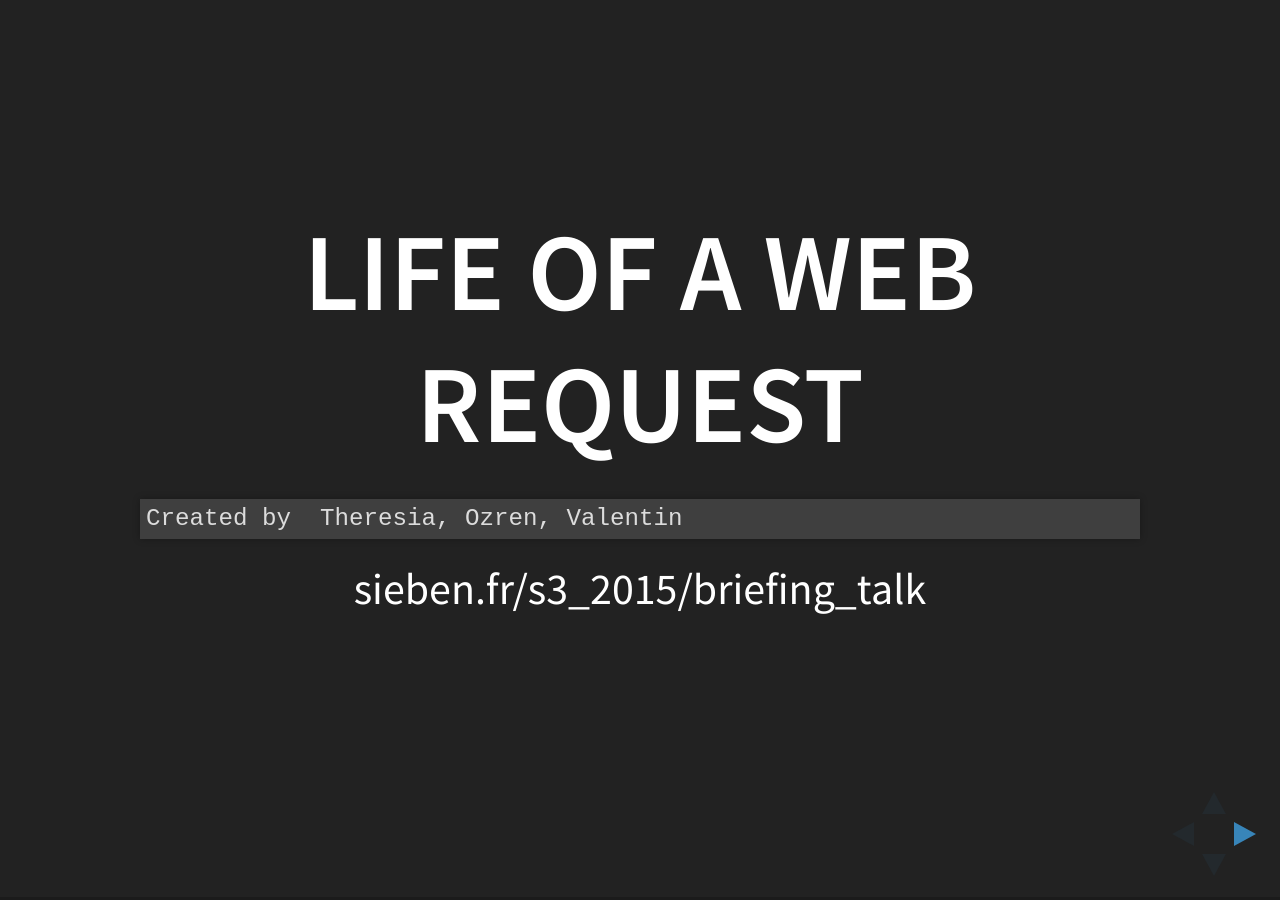
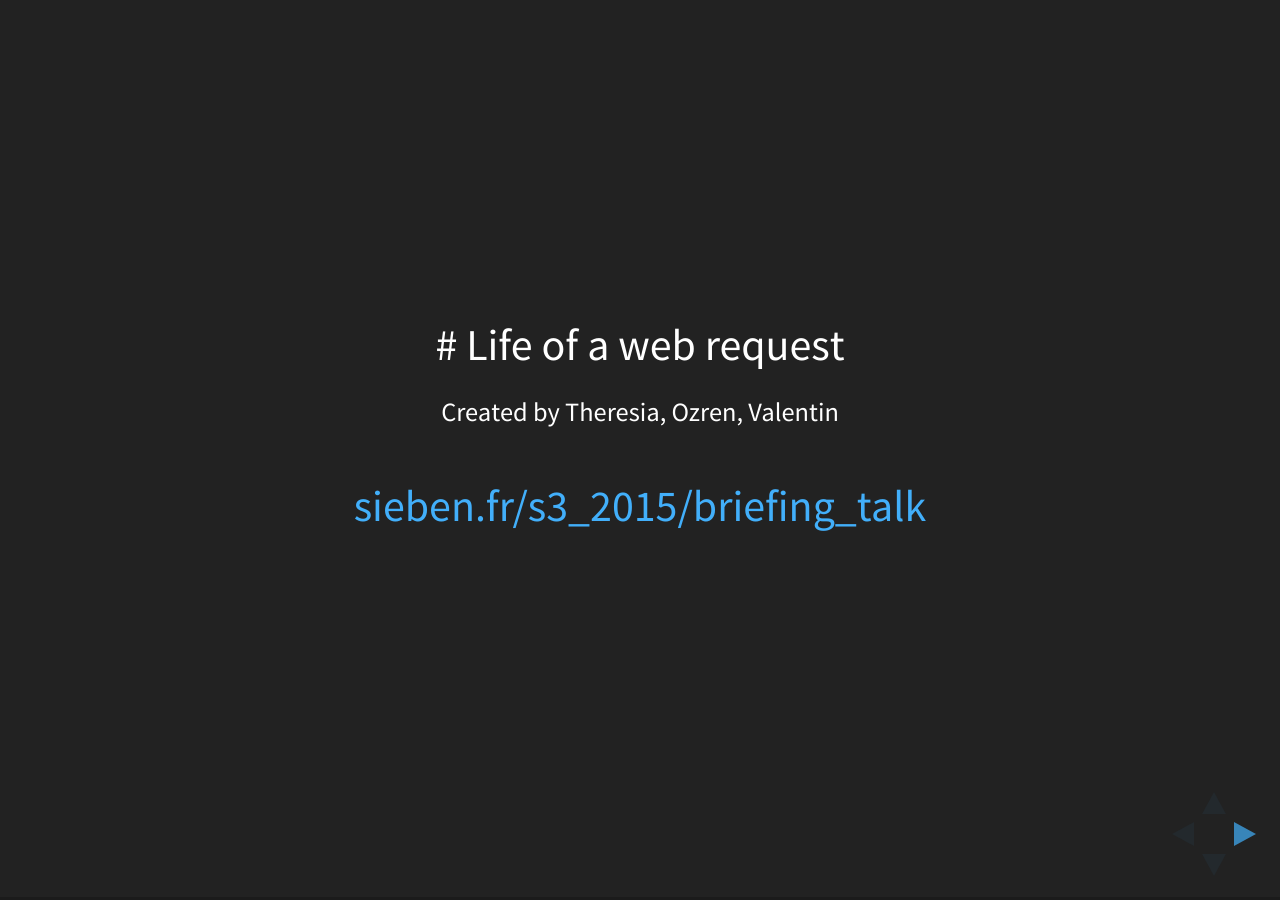
Before and after one commit to remyleone/s3_2015, a Jekyll site: the page briefing_talk/index.html, which Jekyll copies as it is, in a window 1280 px wide. Built offline with Jekyll 4.4.1, drawn with Linux system fonts in a browser that asks for light colours.

Commit message:
Correction

```diff
--- a/briefing_talk/index.html
+++ b/briefing_talk/index.html
@@ -40,7 +40,7 @@
 
 			<!-- Any section element inside of this container is displayed as a slide -->
 			<div class="slides">
-				<section data-markdown>
+				<section>
 					# Life of a web request
 
 					<p>
```
